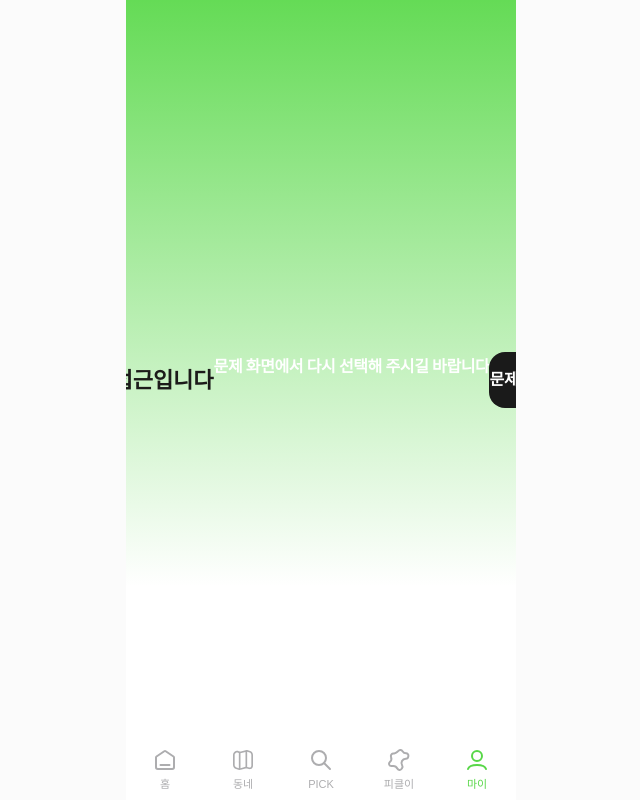
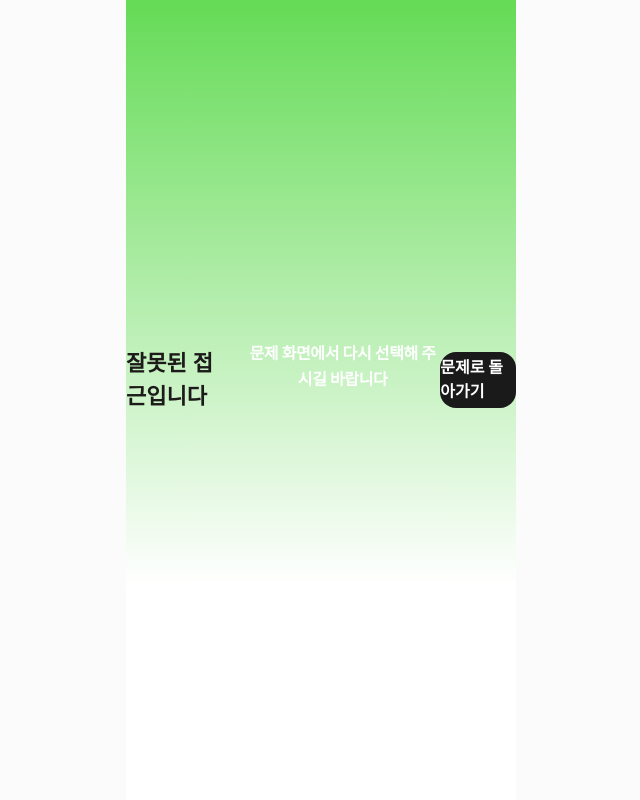
Before and after one commit to tgyeongt/PICKL_FE, a React (Vite) app: page /my/points-daily/result in a window 1280 px wide. Shown: the whole page, without its empty margins (319-959 px from the left). Built offline with nearby package versions, Linux system fonts and the light colour scheme; no server answers; a web font is replaced by a local one.

Commit message:
✨ Feat: 특정 페이지에 하단바 렌더링 되지 않게 설정

```diff
--- a/src/routes/my/DailyPointsResultPage.jsx
+++ b/src/routes/my/DailyPointsResultPage.jsx
@@ -67,22 +67,14 @@ export default function DailyPointsResultPage() {
 }
 
 const DailyPointsResultWrapper = styled.div`
-  min-height: 100vh;
-  width: calc(100% + 40px);
-  margin-left: -20px;
-  margin-right: -20px;
-
-  @media (min-width: 768px) {
-    width: 100vw;
-    margin-left: calc(50% - 50vw);
-    margin-right: calc(50% - 50vw);
-  }
-
+  min-height: 100dvh;
+  width: 100%;
   padding: 0 0 40px;
   background: linear-gradient(180deg, #58d848 -6.04%, #fff 73.3%);
   display: flex;
   align-items: center;
   justify-content: center;
+  overflow-x: hidden;
 `;
 
 const BoxBase = styled.div`
--- a/src/shared/layouts/RootLayout.jsx
+++ b/src/shared/layouts/RootLayout.jsx
@@ -1,14 +1,19 @@
-import { Outlet, ScrollRestoration } from "react-router";
+import { Outlet, ScrollRestoration, useLocation } from "react-router";
 import Navbar from "../commons/navbar";
 import Header from "../commons/header";
 
 export default function RootLayout() {
+  const { pathname } = useLocation();
+
+  const HIDE_NAV_ROUTES = ["/my/points-daily", "/my/points-daily/result"];
+  const hideNav = HIDE_NAV_ROUTES.includes(pathname);
+
   return (
     <>
       <Header />
       <Outlet />
       <ScrollRestoration />
-      <Navbar />
+      {!hideNav && <Navbar />}
     </>
   );
 }
--- a/src/shared/layouts/ServiceLayout.jsx
+++ b/src/shared/layouts/ServiceLayout.jsx
@@ -1,10 +1,13 @@
-import { Outlet, ScrollRestoration } from "react-router";
+import { Outlet, ScrollRestoration, useLocation } from "react-router";
 import styled from "styled-components";
 
 export default function ServiceLayout() {
+  const { pathname } = useLocation();
+  const noPad = pathname === "/my/points-daily/result";
+
   return (
     <>
-      <Container>
+      <Container $noPad={noPad}>
         <Outlet />
       </Container>
       <ScrollRestoration />
@@ -13,5 +16,7 @@ export default function ServiceLayout() {
 }
 
 const Container = styled.div`
-  padding: 0 20px;
+  box-sizing: border-box;
+  padding: ${({ $noPad }) => ($noPad ? "0" : "0 20px")};
+  width: 100%;
 `;
```
